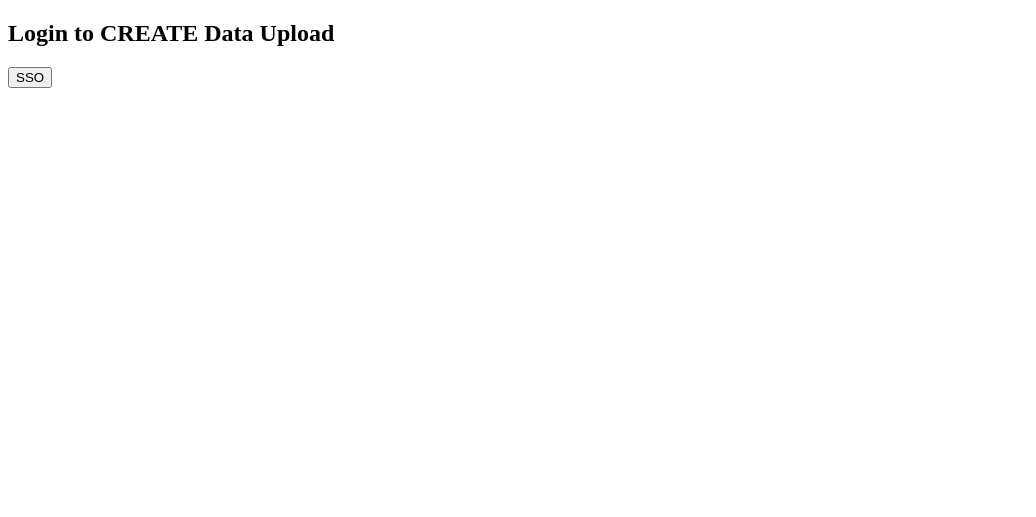
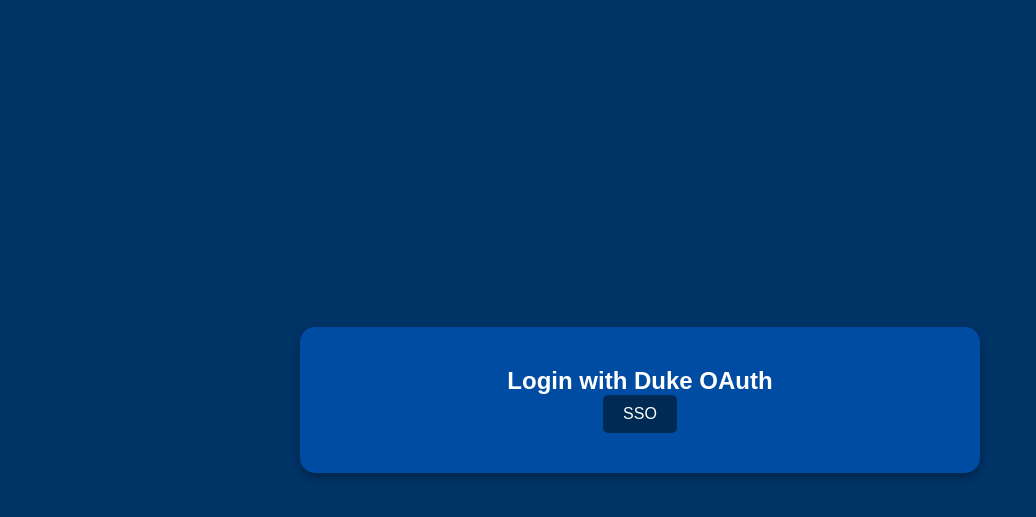
Before and after one commit to Duke-CREATE/data-optin-upload, a Flask app: page /login in a window 1280 px wide. Shown: the top 517 px of the page, without its empty margins (0-1036 px from the left). Run offline with Flask 3, Linux system fonts and the light colour scheme.

Commit message:
Cleaned login page

```diff
--- a/app/routes.py
+++ b/app/routes.py
@@ -8,9 +8,7 @@
 
 
 # Duke OATH URLs
-# TODO: Make sure these are correct and secure
 DUKE_AUTHORIZATION_BASE_URL = 'https://oauth.oit.duke.edu/oidc/authorize'
-# DUKE_REDIRECT_URI = 'https://127.0.0.1:5000/auth'
 DUKE_REDIRECT_URI = 'https://duke-data-donation.azurewebsites.net/auth'
 DUKE_TOKEN_URL = 'https://oauth.oit.duke.edu/oidc/token'
 DUKE_USERINFO_URL = 'https://oauth.oit.duke.edu/oidc/userinfo'
@@ -36,6 +34,8 @@
 # Uncomment this route to enable offline testing - useful for development without SSO
 # @app_routes.route('/offlinetesting', methods=['GET'])
 # def offlinetesting():
+#     session['usr'] = 'testuser'
+#     session['user_info'] = {'name': 'test', 'dukeNetID': 'test123', 'email': 'test@test', 'dukePrimaryAffiliation': 'tester'}
 #     return render_template('upload.html', user='offline')
 
 @app_routes.route('/upload', methods=['POST'])
@@ -51,7 +51,7 @@
         return render_template('upload.html', message='No selected file. Please try again.')
 
     if file:
-        if upload_data_to_server(file, name, subject):
+        if upload_data_to_server(file, name, session['usr_info']):
             return render_template('upload.html', message='Thank you for contributing')
         else:
             return render_template('upload.html', message='Something went wrong. Please try again.')
--- a/app/static/form-style.css
+++ b/app/static/form-style.css
@@ -90,3 +90,14 @@
     right: 10px;
     font-size: 18px;
 }
+
+button {
+    padding: 10px 20px;
+    border: none;
+    border-radius: 5px;
+    font-size: 16px;
+    background-color: #002a53;
+    color: #ffffff;
+    cursor: pointer;
+    transition: background-color 0.3s ease;
+}
--- a/app/templates/login.html
+++ b/app/templates/login.html
@@ -2,11 +2,14 @@
 <html>
 <head>
     <title>Duka Data Upload Login</title>
+    <link rel="stylesheet" href="{{ url_for('static', filename='form-style.css') }}">
 </head>
 <body>
-    <h2>Login to CREATE Data Upload</h2>
-    <form action="{{ url_for('app_routes.sso_login') }}" method="get">
-        <button type="submit">SSO</button>
-    </form>
+    <div class=centered-container>
+        <h2>Login with Duke OAuth</h2>
+        <form action="{{ url_for('app_routes.sso_login') }}" method="get">
+            <button type="submit">SSO</button>
+        </form>
+    </div>
 </body>
 </html>
```
